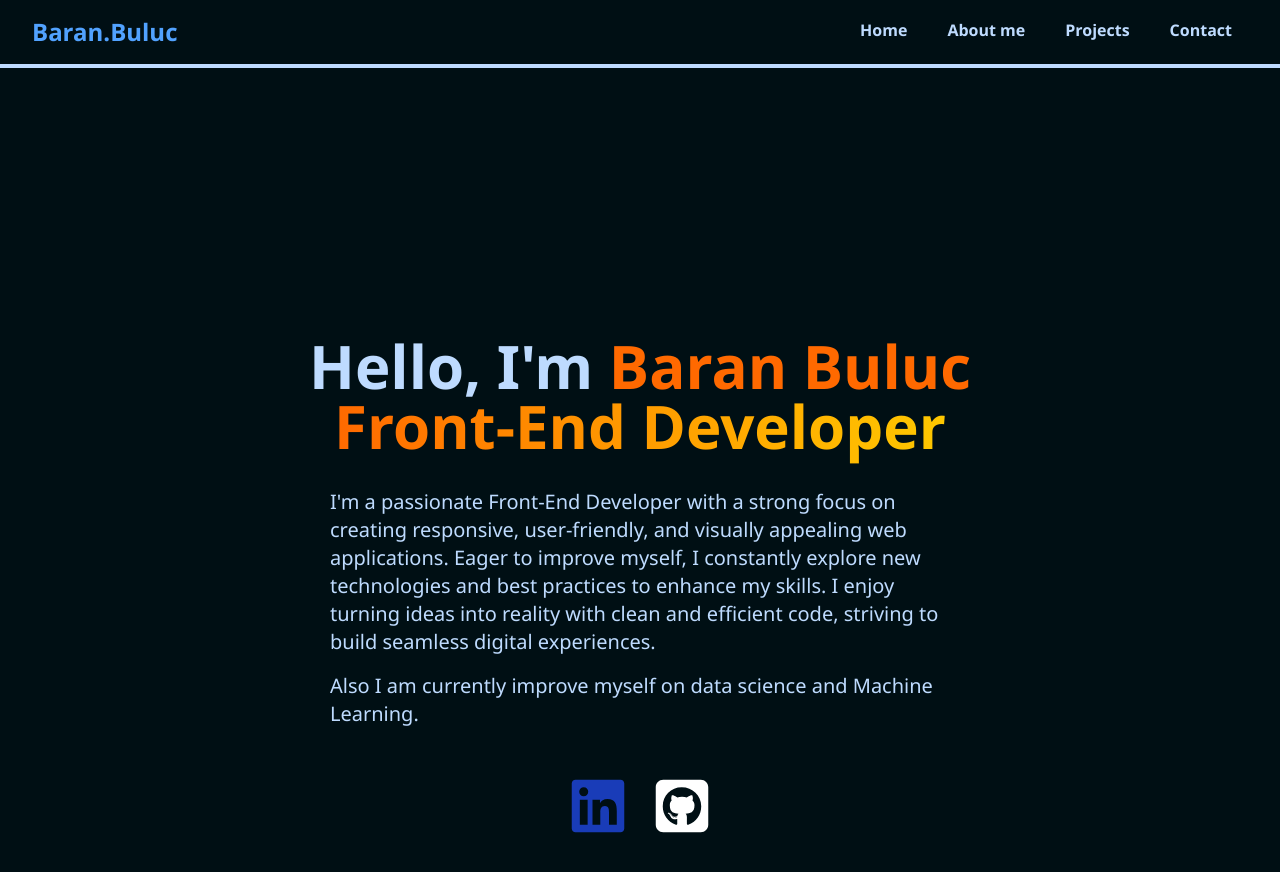
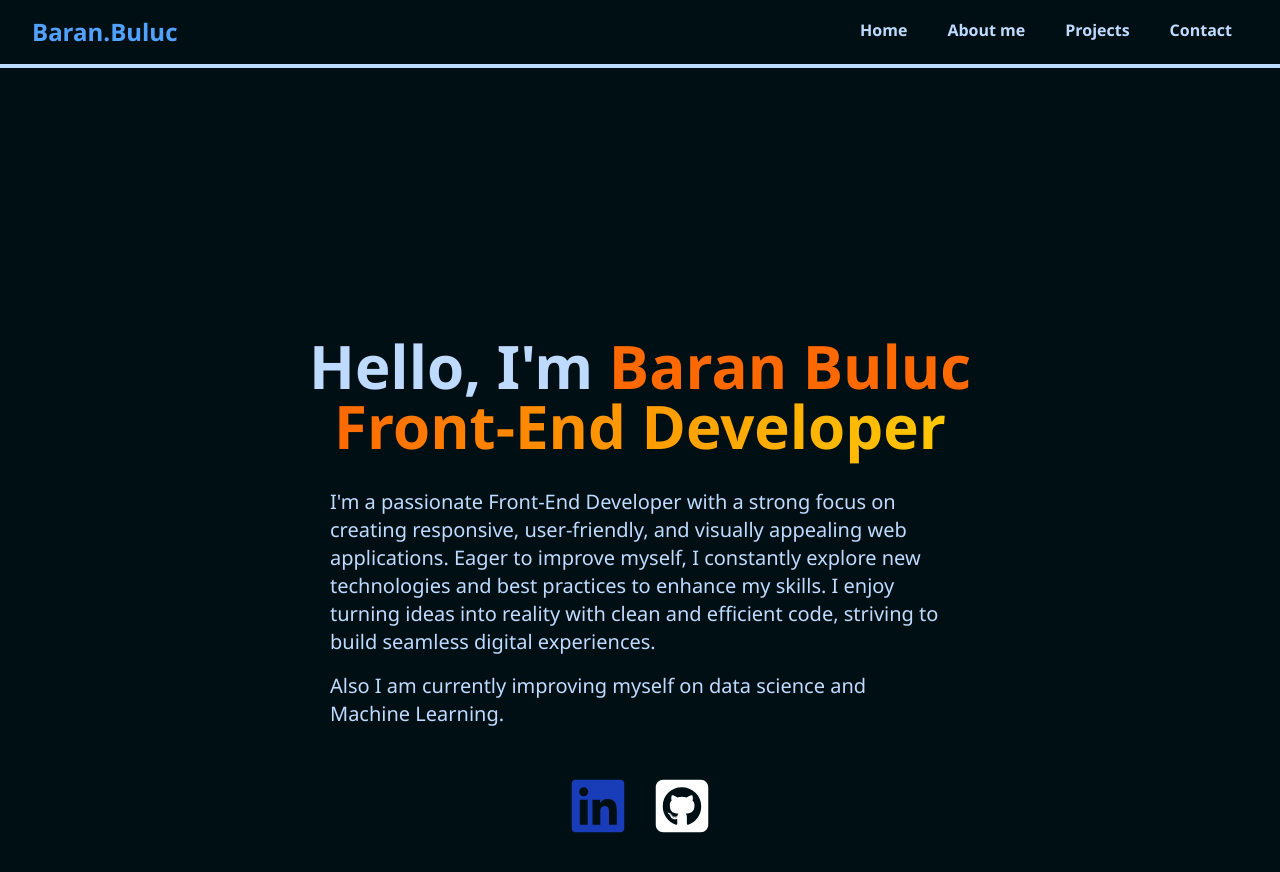
Before and after one commit to Bbuluc/portfolio, a React (Vite) app: page / in a window 1280 px wide. Shown: the top 872 px of the page. Built offline with nearby package versions, Linux system fonts and the light colour scheme.

Commit message:
Initial commit

```diff
--- a/src/components/Home.jsx
+++ b/src/components/Home.jsx
@@ -19,7 +19,7 @@ export default function Home() {
         experiences.
       </p>
       <p className="text-blue-200 px-10 sm:max-w-[600px] lg:max-w-[700px] lg:text-xl p-4">
-        Also I am currently improve myself on data science and Machine Learning.
+        Also I am currently improving myself on data science and Machine Learning.
       </p>
       <div className="flex gap-6 mt-8">
         <a
```
